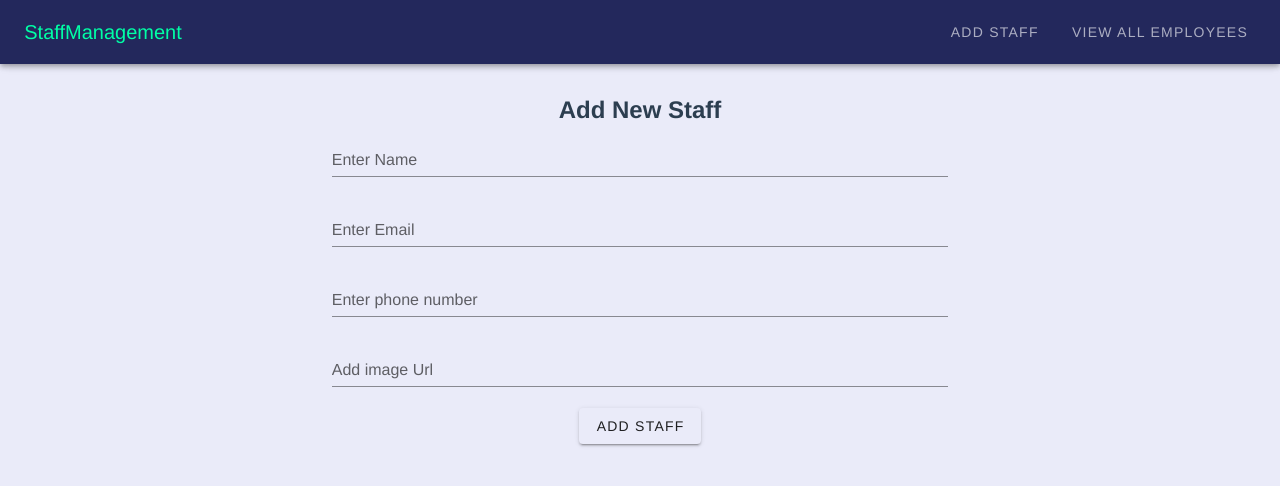
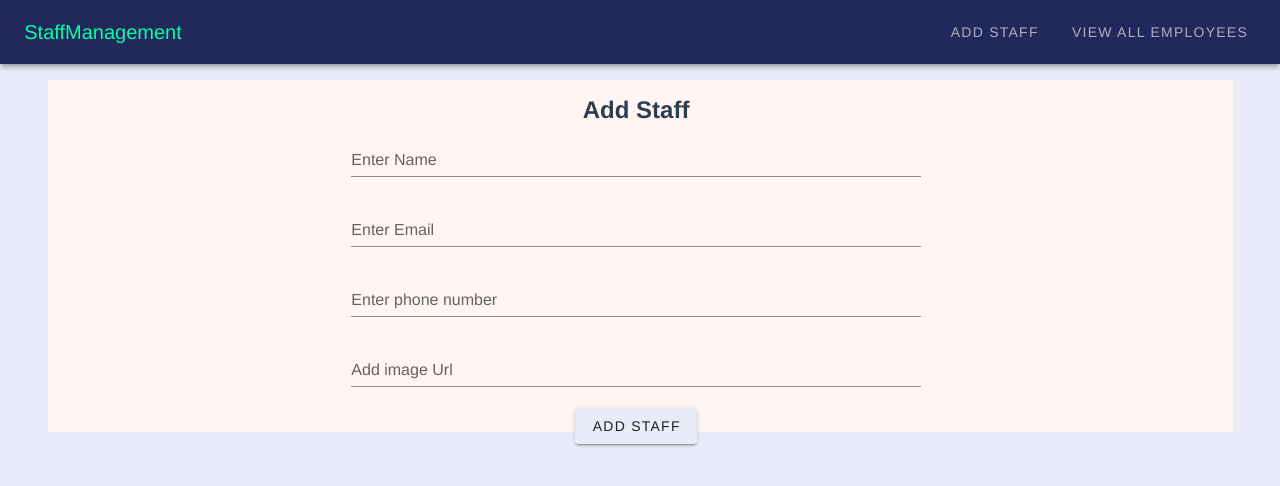
Before and after one commit to FahimNuman/-SS-VUE-TASK-FAhimNuman, a Vue app: page /addstaff in a window 1280 px wide. Shown: the top 486 px of the page. Built offline with nearby package versions, Linux system fonts and the light colour scheme.

Commit message:
added added stuff

```diff
--- a/src/components/AddStaff.vue
+++ b/src/components/AddStaff.vue
@@ -1,9 +1,9 @@
 <template>
   <div>
-    <v-container>
+    <v-container class="padding">
       <v-layout>
         <v-flex xs12 sm6 offset-sm3>
-          <h2>Add New Staff</h2>
+          <h2>Add Staff</h2>
         </v-flex>
       </v-layout>
       <v-layout row>
@@ -141,6 +141,15 @@ export default {
 </script>
 
 <style>
+.padding{
+background-color: rgb(255, 245, 245);
+padding-inline-end: 5%;
+border-block-end: 2cap;
+padding-inline-start: 5cap;
+border: 5%;
+
+
+}
   .btnInfo{
   background-color: rgb(234, 235, 249) !important;
     }
--- a/src/components/StaffDetail.vue
+++ b/src/components/StaffDetail.vue
@@ -10,10 +10,10 @@
 
                 <v-flex class="text-left">
                   <v-card-title  ></v-card-title>
-                  <h3 class="white--text">Name: {{staff.name}}</h3>
+                  <h3 class="light--text">Name: {{staff.name}}</h3>
                   <v-card-text class="text-left">
-                    <h3 class="white--text">Email: {{staff.email}}</h3>
-                  <h3 class="white--text">Phone Number{{staff.phone}}</h3>
+                    <h3 class="light--text">Email: {{staff.email}}</h3>
+                  <h3 class="light--text">Phone Number{{staff.phone}}</h3>
                   </v-card-text>
 
                 </v-flex>
```
